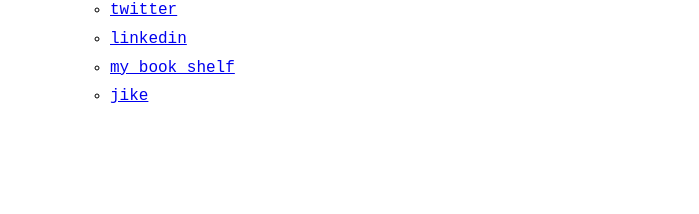
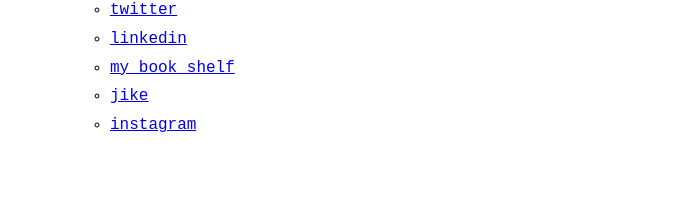
Before and after one commit to kylezgq/kylezgq.github.io, a Jekyll site: the page built from index.md, in a window 1280 px wide. Shown: the part 2062-2276 px from the top of the page, without its empty margins (290-989 px from the left). Built offline with Jekyll 4.4.1, drawn with Linux system fonts in a browser that asks for light colours; before the commit the page ends 2250 px from its top, so only the background shows below that.

Commit message:
Update menu.yml

```diff
--- a/_data/menu.yml
+++ b/_data/menu.yml
@@ -67,3 +67,5 @@
         url: https://www.goodreads.com/review/list/175571315
       - title: jike
         url: https://okjk.co/m9u3Ox
+      - title: instagram
+        url: https://www.instagram.com/kylezgq/
```
